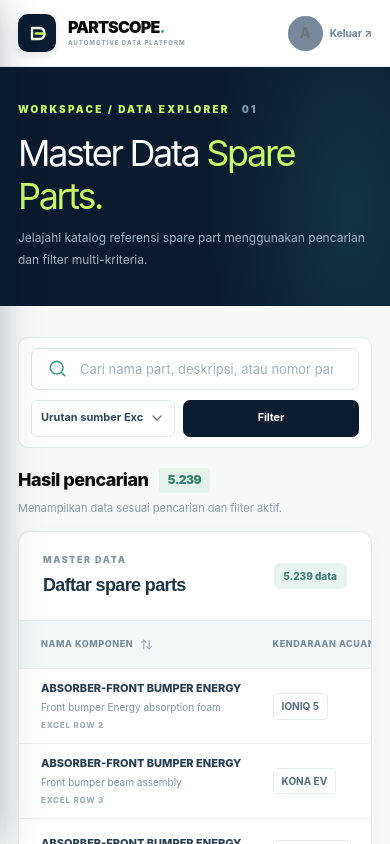
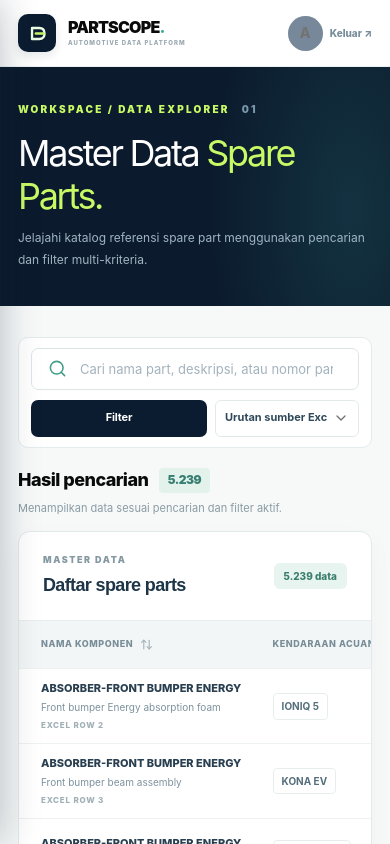
Before and after one commit to rizkychandra22/Car-Sparepart-Product, a React (Vite) app: page /parts in a window 390 px wide. Shown: the top 844 px of the page. Built offline with nearby package versions, Linux system fonts and the light colour scheme.

Commit message:
refactor: adjust order of toolbar controls for improved layout

```diff
--- a/src/assets/styles/parts.css
+++ b/src/assets/styles/parts.css
@@ -95,8 +95,8 @@
   .result-toolbar{flex-direction:column;align-items:stretch;gap:10px;padding:10px 12px}
   .result-toolbar .toolbar-search{width:100%;height:42px;flex:none}
   .toolbar-controls-row{width:100%;justify-content:stretch;gap:8px}
-  .catalog-toolbar-filter{display:inline-flex;order:2;flex:1 1 0;width:0;min-height:37px;height:37px;justify-content:center}
-  .result-toolbar .toolbar-sort{order:1;align-self:auto;justify-content:space-between;gap:7px;flex:1 1 0;width:0;min-width:0}
+  .catalog-toolbar-filter{display:inline-flex;order:1;flex:1 1 0;width:0;min-height:37px;height:37px;justify-content:center}
+  .result-toolbar .toolbar-sort{order:2;align-self:auto;justify-content:space-between;gap:7px;flex:1 1 0;width:0;min-width:0}
   .result-toolbar .toolbar-sort label{display:none}
   .result-toolbar .toolbar-sort [data-slot=select-trigger]{flex:1;width:100%;min-width:0;max-width:none;height:37px;min-height:37px}
   .parts-pagination-size [data-slot=select-trigger]{width:76px}
```
